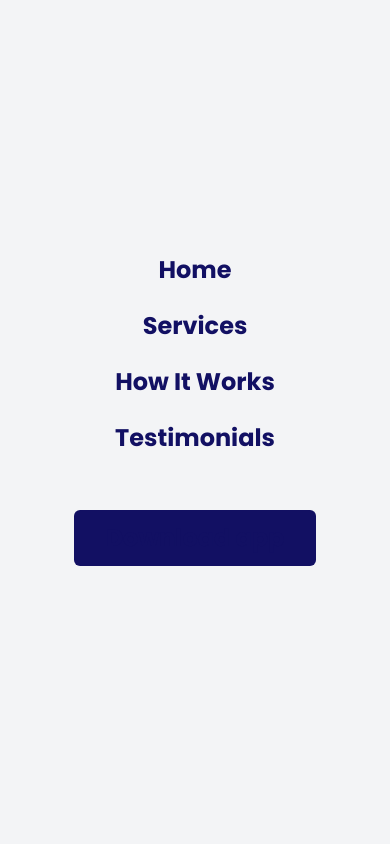
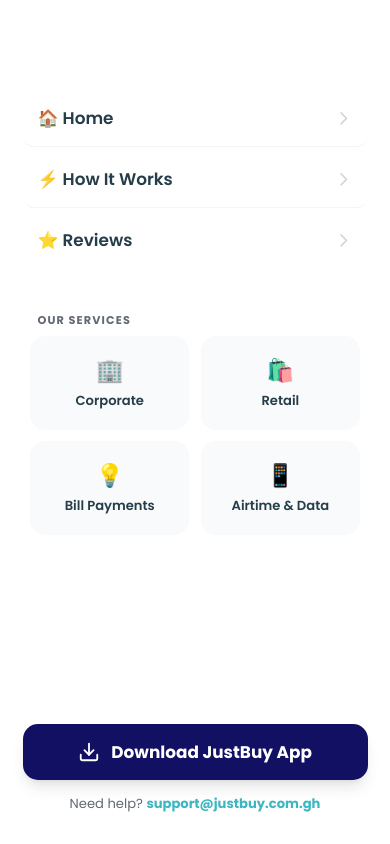
Before and after one commit to Kim-owen/justbuy-web, a SvelteKit app: page / in a window 390 px wide. Both pictures are taken after a click on the button "Toggle menu". Shown: the top 844 px of the page. Built offline with nearby package versions, Linux system fonts and the light colour scheme.

Commit message:
Remove theme switcher, redesign mobile menu, optimize mobile experience

```diff
--- a/src/components/Header.svelte
+++ b/src/components/Header.svelte
@@ -4,18 +4,8 @@
 
     let scrolled = $state(false);
     let mobileMenuOpen = $state(false);
-    let isDark = $state(false);
 
     onMount(() => {
-        // Hydrate theme from local storage or system preference
-        if (localStorage.theme === 'dark' || (!('theme' in localStorage) && window.matchMedia('(prefers-color-scheme: dark)').matches)) {
-            isDark = true;
-            document.documentElement.classList.add('dark');
-        } else {
-            isDark = false;
-            document.documentElement.classList.remove('dark');
-        }
-
         const handleScroll = () => {
             scrolled = window.scrollY > 20;
         };
@@ -23,22 +13,18 @@
         return () => window.removeEventListener('scroll', handleScroll);
     });
 
-    const toggleTheme = () => {
-        isDark = !isDark;
-        if (isDark) {
-            document.documentElement.classList.add('dark');
-            localStorage.theme = 'dark';
-        } else {
-            document.documentElement.classList.remove('dark');
-            localStorage.theme = 'light';
-        }
-    };
-
     const toggleMenu = () => {
         mobileMenuOpen = !mobileMenuOpen;
+        // Prevent body scroll when menu is open
+        if (mobileMenuOpen) {
+            document.body.style.overflow = 'hidden';
+        } else {
+            document.body.style.overflow = '';
+        }
     };
     const closeMenu = () => {
         mobileMenuOpen = false;
+        document.body.style.overflow = '';
     };
 </script>
 
@@ -46,23 +32,23 @@
     @reference "../styles/global.css";
 
     .header {
-        @apply px-6 md:px-24 py-4 flex flex-row w-full fixed top-0 left-0 justify-between items-center z-50 transition-all duration-300;
+        @apply px-4 sm:px-6 md:px-24 py-3 md:py-4 flex flex-row w-full fixed top-0 left-0 justify-between items-center z-50 transition-all duration-300;
     }
     .header.scrolled {
-        @apply shadow-xl py-3;
-        background-color: var(--component-bg, #ffffff);
+        @apply bg-white shadow-xl py-2 md:py-3;
     }
     .header:not(.scrolled) {
         @apply bg-transparent;
     }
 
+    .header .logo_link {
+        @apply flex items-center z-[60];
+    }
     .header img {
-        @apply h-8 md:h-12 transition-transform duration-300 hover:scale-110;
-        animation: pulseGlow 3s infinite;
-        border-radius: 50%;
+        @apply h-9 sm:h-10 md:h-12 transition-transform duration-300 hover:scale-105;
     }
     .header.scrolled img {
-        @apply h-7 md:h-10;
+        @apply h-8 sm:h-9 md:h-10;
     }
 
     .nav_links {
@@ -76,45 +62,23 @@
         @apply relative h-full flex flex-col justify-center;
     }
     .dropdown_menu {
-        @apply absolute top-full left-0 shadow-xl rounded-md flex-col w-56 opacity-0 invisible group-hover:opacity-100 group-hover:visible transition-all duration-300 transform origin-top -translate-y-2 group-hover:translate-y-0 border border-gray-100;
-        background-color: var(--component-bg, #ffffff);
+        @apply absolute top-full left-0 bg-white shadow-xl rounded-md flex-col w-56 opacity-0 invisible group-hover:opacity-100 group-hover:visible transition-all duration-300 transform origin-top -translate-y-2 group-hover:translate-y-0 border border-gray-100;
     }
     .dropdown_menu a {
-        @apply block px-5 py-3 text-sm normal-case tracking-normal md:w-full border-b last:border-none hover:text-heading_highlight;
-        border-color: var(--card-border, #f9fafb);
+        @apply block px-5 py-3 hover:bg-gray-50 text-sm normal-case tracking-normal md:w-full border-b border-gray-50 last:border-none;
     }
 
     .header .actions {
         @apply hidden lg:flex flex-row items-center gap-4;
     }
-
-    .theme_switch_pro {
-        @apply relative w-[60px] h-[32px] rounded-full flex items-center cursor-pointer transition-colors duration-500 mr-2 md:mr-6 shadow-inner;
-        background-color: #cbd5e1;
-    }
-    .theme_switch_pro.dark_active {
-        background-color: #1e293b;
-        box-shadow: inset 0 2px 4px 0 rgba(0, 0, 0, 0.4);
-    }
-    .theme_switch_pro .thumb {
-        @apply absolute w-[24px] h-[24px] rounded-full flex items-center justify-center transition-transform duration-500 ease-[cubic-bezier(0.34,1.56,0.64,1)] shadow-md;
-        left: 4px;
-        background-color: white;
-        color: #f59e0b; /* Sun color */
-    }
-    .theme_switch_pro.dark_active .thumb {
-        transform: translateX(28px);
-        background-color: #0f172a;
-        color: #38bdf8; /* Moon color */
-    }
-
     .header .download_btn {
         @apply bg-[url(/images/btn_bg.png)] bg-cover bg-no-repeat bg-left w-fit flex flex-row justify-center items-center px-6 py-2.5 text-white text-sm md:text-base tracking-wider rounded-md cursor-pointer shadow-md hover:shadow-lg transition-all;
     }
 
-    /* Mobile menu button */
+    /* Mobile menu button - larger touch target */
     .mobile_btn {
-        @apply lg:hidden flex flex-col justify-center items-center w-8 h-8 cursor-pointer z-[60];
+        @apply lg:hidden flex flex-col justify-center items-center w-10 h-10 cursor-pointer z-[60] rounded-md;
+        -webkit-tap-highlight-color: transparent;
     }
     .mobile_btn span {
         @apply w-6 h-0.5 bg-heading_secondary mb-1.5 transition-all duration-300 origin-center;
@@ -123,37 +87,68 @@
         @apply mb-0;
     }
     .mobile_btn.open span:nth-child(1) {
-        @apply transform translate-y-2 rotate-45;
+        @apply transform translate-y-2 rotate-45 bg-heading_highlight;
     }
     .mobile_btn.open span:nth-child(2) {
         @apply opacity-0;
     }
     .mobile_btn.open span:nth-child(3) {
-        @apply transform -translate-y-2 -rotate-45;
+        @apply transform -translate-y-2 -rotate-45 bg-heading_highlight;
     }
 
-    /* Mobile menu overlay */
+    /* Mobile menu overlay - full redesign */
     .mobile_menu {
-        @apply fixed inset-0 z-50 flex flex-col items-center justify-center transform transition-transform duration-300 shadow-xl;
-        background-color: var(--bg-color, #ffffff);
+        @apply fixed inset-0 bg-white z-50 flex flex-col transform transition-all duration-400 ease-in-out overflow-y-auto;
     }
     .mobile_menu.closed {
-        @apply translate-x-full;
+        @apply translate-x-full opacity-0;
     }
     .mobile_menu.open {
-        @apply translate-x-0;
+        @apply translate-x-0 opacity-100;
     }
-    .mobile_menu a {
-        @apply text-2xl font-bold mb-6 transition-colors;
-        color: var(--heading-prime, #121063);
+
+    .mobile_menu_content {
+        @apply flex flex-col px-6 pt-24 pb-8 h-full;
     }
-    .mobile_menu a:hover {
-        @apply text-heading_highlight;
+
+    .mobile_nav_links {
+        @apply flex flex-col gap-1 mb-8;
+    }
+    .mobile_nav_links a {
+        @apply flex items-center justify-between text-lg font-semibold text-heading_secondary py-4 px-4 rounded-xl active:bg-gray-100 transition-colors;
+        -webkit-tap-highlight-color: transparent;
+    }
+    .mobile_nav_links a:not(:last-child) {
+        border-bottom: 1px solid #f1f5f9;
+    }
+
+    .mobile_services_label {
+        @apply text-xs uppercase text-heading_grey tracking-widest font-bold px-4 pt-4 pb-2;
+    }
+
+    .mobile_services_grid {
+        @apply grid grid-cols-2 gap-3 px-2 mb-6;
+    }
+    .mobile_services_grid a {
+        @apply flex flex-col items-center justify-center text-center bg-gray-50 rounded-2xl py-5 px-3 text-sm font-semibold text-heading_secondary active:scale-95 transition-transform;
+        -webkit-tap-highlight-color: transparent;
+    }
+    .mobile_services_grid a .service_icon {
+        @apply text-2xl mb-2;
+    }
+
+    .mobile_download_btn {
+        @apply mt-auto w-full flex items-center justify-center gap-3 bg-heading_prime text-white px-6 py-4 rounded-2xl text-lg font-bold shadow-lg active:scale-[0.98] transition-transform;
+        -webkit-tap-highlight-color: transparent;
+    }
+
+    .mobile_contact {
+        @apply flex flex-col items-center gap-2 mt-4 text-sm text-heading_grey;
     }
 </style>
 
 <header class="header {scrolled ? 'scrolled' : ''}">
-    <a href="/" onclick={closeMenu}>
+    <a href="/" onclick={closeMenu} class="logo_link">
         <img src="/images/jb_logo.png" alt="Just Buy logo" />
     </a>
 
@@ -174,21 +169,6 @@
     </nav>
 
     <div class="actions">
-        <!-- Pro Theme Toggle Pill -->
-        <button class="theme_switch_pro {isDark ? 'dark_active' : ''}" onclick={toggleTheme} aria-label="Toggle Dark Mode">
-            <span class="absolute w-full flex justify-between px-2 text-gray-500 opacity-60 pointer-events-none">
-                <svg xmlns="http://www.w3.org/2000/svg" width="12" height="12" viewBox="0 0 24 24" fill="none" stroke="currentColor" stroke-width="2" stroke-linecap="round" stroke-linejoin="round"><path d="M21 12.79A9 9 0 1 1 11.21 3 7 7 0 0 0 21 12.79z"></path></svg>
-                <svg xmlns="http://www.w3.org/2000/svg" width="12" height="12" viewBox="0 0 24 24" fill="none" stroke="currentColor" stroke-width="2" stroke-linecap="round" stroke-linejoin="round"><circle cx="12" cy="12" r="5"></circle><line x1="12" y1="1" x2="12" y2="3"></line><line x1="12" y1="21" x2="12" y2="23"></line><line x1="4.22" y1="4.22" x2="5.64" y2="5.64"></line><line x1="18.36" y1="18.36" x2="19.78" y2="19.78"></line><line x1="1" y1="12" x2="3" y2="12"></line><line x1="21" y1="12" x2="23" y2="12"></line><line x1="4.22" y1="19.78" x2="5.64" y2="18.36"></line><line x1="18.36" y1="5.64" x2="19.78" y2="4.22"></line></svg>
-            </span>
-            <div class="thumb">
-                {#if isDark}
-                    <svg xmlns="http://www.w3.org/2000/svg" width="14" height="14" viewBox="0 0 24 24" fill="currentColor" stroke="none" stroke-width="2" stroke-linecap="round" stroke-linejoin="round"><path d="M21 12.79A9 9 0 1 1 11.21 3 7 7 0 0 0 21 12.79z"></path></svg>
-                {:else}
-                    <svg xmlns="http://www.w3.org/2000/svg" width="14" height="14" viewBox="0 0 24 24" fill="currentColor" stroke="none" stroke-width="2" stroke-linecap="round" stroke-linejoin="round"><circle cx="12" cy="12" r="5"></circle><line x1="12" y1="1" x2="12" y2="3"></line><line x1="12" y1="21" x2="12" y2="23"></line><line x1="4.22" y1="4.22" x2="5.64" y2="5.64"></line><line x1="18.36" y1="18.36" x2="19.78" y2="19.78"></line><line x1="1" y1="12" x2="3" y2="12"></line><line x1="21" y1="12" x2="23" y2="12"></line><line x1="4.22" y1="19.78" x2="5.64" y2="18.36"></line><line x1="18.36" y1="5.64" x2="19.78" y2="4.22"></line></svg>
-                {/if}
-            </div>
-        </button>
-
         <a href="https://tinyurl.com/Datankoaa" target="_blank" class="download_btn poppins-regular">
             <span>Download app</span>
         </a>
@@ -202,11 +182,55 @@
     </button>
 </header>
 
-<!-- Mobile Menu Overlay -->
+<!-- Mobile Menu Overlay — Completely Redesigned -->
 <div class="mobile_menu {mobileMenuOpen ? 'open' : 'closed'}">
-    <a href="/" onclick={closeMenu} class="poppins-bold">Home</a>
-    <a href="#services" onclick={closeMenu} class="poppins-bold">Services</a>
-    <a href="#how-it-works" onclick={closeMenu} class="poppins-bold">How It Works</a>
-    <a href="#testimonials" onclick={closeMenu} class="poppins-bold">Testimonials</a>
-    <a href="https://tinyurl.com/Datankoaa" target="_blank" class="bg-heading_prime text-white px-8 py-3 rounded-md poppins-regular mt-8 text-lg">Download app</a>
+    <div class="mobile_menu_content">
+        <!-- Main Nav Links -->
+        <div class="mobile_nav_links poppins-semibold">
+            <a href="/" onclick={closeMenu}>
+                <span>🏠 Home</span>
+                <svg class="w-5 h-5 text-gray-300" fill="none" stroke="currentColor" viewBox="0 0 24 24"><path stroke-linecap="round" stroke-linejoin="round" stroke-width="2" d="M9 5l7 7-7 7"></path></svg>
+            </a>
+            <a href="#how-it-works" onclick={closeMenu}>
+                <span>⚡ How It Works</span>
+                <svg class="w-5 h-5 text-gray-300" fill="none" stroke="currentColor" viewBox="0 0 24 24"><path stroke-linecap="round" stroke-linejoin="round" stroke-width="2" d="M9 5l7 7-7 7"></path></svg>
+            </a>
+            <a href="#testimonials" onclick={closeMenu}>
+                <span>⭐ Reviews</span>
+                <svg class="w-5 h-5 text-gray-300" fill="none" stroke="currentColor" viewBox="0 0 24 24"><path stroke-linecap="round" stroke-linejoin="round" stroke-width="2" d="M9 5l7 7-7 7"></path></svg>
+            </a>
+        </div>
+
+        <!-- Services Grid - App-style -->
+        <p class="mobile_services_label poppins-bold">Our Services</p>
+        <div class="mobile_services_grid poppins-medium">
+            <a href="/corporate" onclick={closeMenu}>
+                <span class="service_icon">🏢</span>
+                Corporate
+            </a>
+            <a href="/retail" onclick={closeMenu}>
+                <span class="service_icon">🛍️</span>
+                Retail
+            </a>
+            <a href="/bill-payments" onclick={closeMenu}>
+                <span class="service_icon">💡</span>
+                Bill Payments
+            </a>
+            <a href="/airtime-and-data" onclick={closeMenu}>
+                <span class="service_icon">📱</span>
+                Airtime & Data
+            </a>
+        </div>
+
+        <!-- Download CTA -->
+        <a href="https://tinyurl.com/Datankoaa" target="_blank" onclick={closeMenu} class="mobile_download_btn poppins-bold">
+            <svg xmlns="http://www.w3.org/2000/svg" width="22" height="22" viewBox="0 0 24 24" fill="none" stroke="currentColor" stroke-width="2" stroke-linecap="round" stroke-linejoin="round"><path d="M21 15v4a2 2 0 0 1-2 2H5a2 2 0 0 1-2-2v-4"></path><polyline points="7 10 12 15 17 10"></polyline><line x1="12" y1="15" x2="12" y2="3"></line></svg>
+            Download JustBuy App
+        </a>
+
+        <!-- Contact Info -->
+        <div class="mobile_contact poppins-regular">
+            <span>Need help? <strong class="text-heading_highlight">support@justbuy.com.gh</strong></span>
+        </div>
+    </div>
 </div>
--- a/src/components/Hero.svelte
+++ b/src/components/Hero.svelte
@@ -6,35 +6,35 @@
     @reference "../styles/global.css";
 
     .hero_section_main {
-        @apply bg-[url(/images/bg.png)] bg-fixed bg-cover bg-no-repeat bg-center min-h-dvh h-auto w-full flex flex-col md:flex-row px-6 md:px-8 pt-24 md:pt-0 pb-10 md:pb-0;
+        @apply bg-[url(/images/bg.png)] bg-fixed bg-cover bg-no-repeat bg-center min-h-dvh h-auto w-full flex flex-col md:flex-row px-4 sm:px-6 md:px-8 pt-20 md:pt-0 pb-8 md:pb-0;
     }
     .hero_section_main .left_col, .hero_section_main .right_col {
         @apply h-full w-full md:w-1/2 flex flex-col px-0 md:px-16;
     }
     .hero_section_main .right_col {
-        @apply justify-center md:justify-end items-center md:items-start pt-10 md:pt-0;
+        @apply justify-center md:justify-end items-center md:items-start pt-6 md:pt-0;
     }
     .hero_section_main .left_col {
         @apply justify-center items-center md:items-start text-center md:text-left;
     }
     .hero_section_main .left_col h2 {
-        @apply text-5xl md:text-7xl text-heading_prime tracking-wide md:leading-tight;
+        @apply text-3xl sm:text-4xl md:text-7xl text-heading_prime tracking-wide md:leading-tight;
     }
     .hero_section_main .left_col h2 span {
         @apply text-heading_highlight;
     }
     .hero_section_main .left_col p {
-        @apply text-sm md:text-base text-heading_grey pt-4 pb-8 md:pb-10 pr-0 md:pr-32;
+        @apply text-sm sm:text-base text-heading_grey pt-3 pb-6 md:pb-10 pr-0 md:pr-32;
     }
     .hero_section_main .left_col .download_btn {
-        @apply bg-[url(/images/btn_bg.png)] bg-cover bg-no-repeat bg-left w-fit flex flex-row justify-center items-center px-8 py-3 text-white text-base tracking-wider rounded-md cursor-pointer;
+        @apply bg-[url(/images/btn_bg.png)] bg-cover bg-no-repeat bg-left w-fit flex flex-row justify-center items-center px-6 sm:px-8 py-3 sm:py-3.5 text-white text-sm sm:text-base tracking-wider rounded-xl cursor-pointer;
     }
     .hero_section_main .right_col .hero_img {
-        @apply w-full max-w-[350px] md:max-w-[500px] h-auto relative z-10;
+        @apply w-full max-w-[280px] sm:max-w-[350px] md:max-w-[500px] h-auto relative z-10;
     }
 
     .trust_badge {
-        @apply inline-flex items-center gap-2 bg-white/80 backdrop-blur-sm border border-gray-200 px-4 py-1.5 rounded-full text-xs font-semibold text-heading_secondary mb-6 shadow-sm shadow-black/5 relative z-20;
+        @apply inline-flex items-center gap-2 bg-white/80 backdrop-blur-sm border border-gray-200 px-3 sm:px-4 py-1.5 rounded-full text-[10px] sm:text-xs font-semibold text-heading_secondary mb-4 sm:mb-6 shadow-sm shadow-black/5 relative z-20;
         animation: pulseGlow 2s infinite;
     }
 
@@ -47,16 +47,16 @@
     }
 
     .stats_container {
-        @apply flex gap-6 md:gap-10 mt-12 overflow-hidden;
+        @apply flex gap-4 sm:gap-6 md:gap-10 mt-8 sm:mt-12 overflow-hidden;
     }
     .stat_item {
         @apply flex flex-col;
     }
     .stat_value {
-        @apply text-2xl md:text-3xl font-extrabold text-heading_prime mb-1;
+        @apply text-xl sm:text-2xl md:text-3xl font-extrabold text-heading_prime mb-0.5 sm:mb-1;
     }
     .stat_label {
-        @apply text-xs md:text-sm text-heading_grey font-medium uppercase tracking-wider;
+        @apply text-[10px] sm:text-xs md:text-sm text-heading_grey font-medium uppercase tracking-wider;
     }
 </style>
 
@@ -71,11 +71,11 @@
         <span class="main_heading poppins-extrabold">Subscriptions in Seconds</span>
         </h2>
         <p class="poppins-medium text-lg">Top up MTN, Telecel, AirtelTigo and pay for DSTV and GOtv subscriptions instantly with one simple app.</p>
-        <div class="flex gap-4">
-            <a href="https://tinyurl.com/Datankoaa" target="_blank" class="download_btn poppins-regular shadow-xl hover:shadow-2xl hover:-translate-y-1 transition-all duration-300">
+        <div class="flex flex-col sm:flex-row gap-3 sm:gap-4 w-full sm:w-auto">
+            <a href="https://tinyurl.com/Datankoaa" target="_blank" class="download_btn poppins-regular shadow-xl hover:shadow-2xl hover:-translate-y-1 transition-all duration-300 text-center">
                 <span>Download app</span>
             </a>
-            <a href="#how-it-works" class="bg-white border-2 border-heading_prime text-heading_prime w-fit flex flex-row justify-center items-center px-8 py-3 text-base tracking-wider rounded-md cursor-pointer hover:bg-heading_prime hover:text-white transition-all duration-300 poppins-bold">
+            <a href="#how-it-works" class="bg-white border-2 border-heading_prime text-heading_prime flex flex-row justify-center items-center px-6 sm:px-8 py-3 text-sm sm:text-base tracking-wider rounded-xl cursor-pointer hover:bg-heading_prime hover:text-white transition-all duration-300 poppins-bold active:scale-95">
                 See How
             </a>
         </div>
--- a/src/styles/global.css
+++ b/src/styles/global.css
@@ -1,43 +1,15 @@
 @import "tailwindcss";
 
 @theme {
-  --color-heading_prime: var(--heading-prime);
-  --color-heading_highlight: var(--heading-highlight);
-  --color-heading_grey: var(--heading-grey);
-  --color-services_bg: var(--services-bg);
-  --color-heading_secondary: var(--heading-secondary);
-  --color-card_border: var(--card-border);
-  --color-card_bg: var(--card-bg);
-  --color-prime_grey: var(--prime-grey);
-  --color-inactive_grey: var(--inactive-grey);
-}
-
-:root {
-  --heading-prime: #121063;
-  --heading-highlight: #3ab7bf;
-  --heading-grey: #626973;
-  --services-bg: #d8edf1;
-  --heading-secondary: #253c49;
-  --card-border: #e4e8e9;
-  --card-bg: #f1f6f7;
-  --prime-grey: #1c2819;
-  --inactive-grey: #888888;
-  --bg-color: #f3f4f6;
-  --component-bg: #ffffff;
-}
-
-.dark {
-  --heading-prime: #60a5fa; /* Lighter blue */
-  --heading-highlight: #4fd1c5; /* Brighter cyan */
-  --heading-grey: #9ca3af; /* Light grey */
-  --services-bg: #0f172a; /* Deep slate */
-  --heading-secondary: #f8fafc; /* Near white */
-  --card-border: #334155; /* Slate border */
-  --card-bg: #1e293b; /* Dark slate card */
-  --prime-grey: #cbd5e1;
-  --inactive-grey: #475569;
-  --bg-color: #020617; /* Very deep blue/black background */
-  --component-bg: #0f172a; /* Dark transparent component bg */
+  --color-heading_prime: #121063;
+  --color-heading_highlight: #3ab7bf;
+  --color-heading_grey: #626973;
+  --color-services_bg: #d8edf1;
+  --color-heading_secondary: #253c49;
+  --color-card_border: #e4e8e9;
+  --color-card_bg: #f1f6f7;
+  --color-prime_grey: #1c2819;
+  --color-inactive_grey: #888888;
 }
 
 @layer base {
@@ -47,14 +19,34 @@
         font-family: "Rethink Sans", sans-serif;
         font-optical-sizing: auto;
         font-style: normal;
-        background-color: var(--bg-color);
-        color: var(--heading-secondary);
-        transition: background-color 0.3s ease, color 0.3s ease;
+        -webkit-font-smoothing: antialiased;
+        -moz-osx-font-smoothing: grayscale;
+        -webkit-text-size-adjust: 100%;
+        -webkit-tap-highlight-color: transparent;
     }
 
     html {
         scroll-behavior: smooth;
         scroll-padding-top: 80px;
+    }
+
+    /* Better mobile typography */
+    @media (max-width: 640px) {
+        html {
+            font-size: 15px;
+        }
+    }
+
+    /* Optimize images globally for mobile */
+    img {
+        max-width: 100%;
+        height: auto;
+        display: block;
+    }
+
+    /* Smoother touch interactions */
+    a, button {
+        touch-action: manipulation;
     }
 }
 
```
Also changed, not shown: 2 other files (tests, documents, lock files or other folders).
